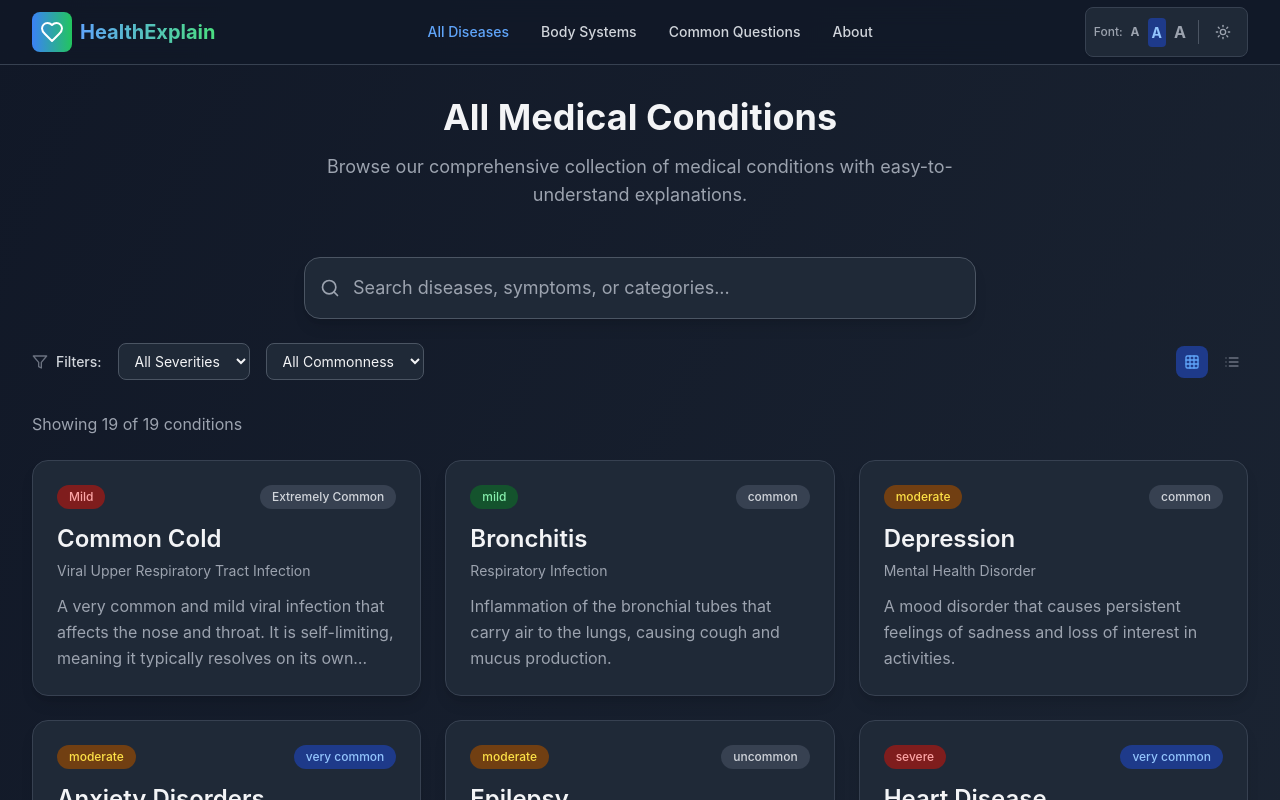
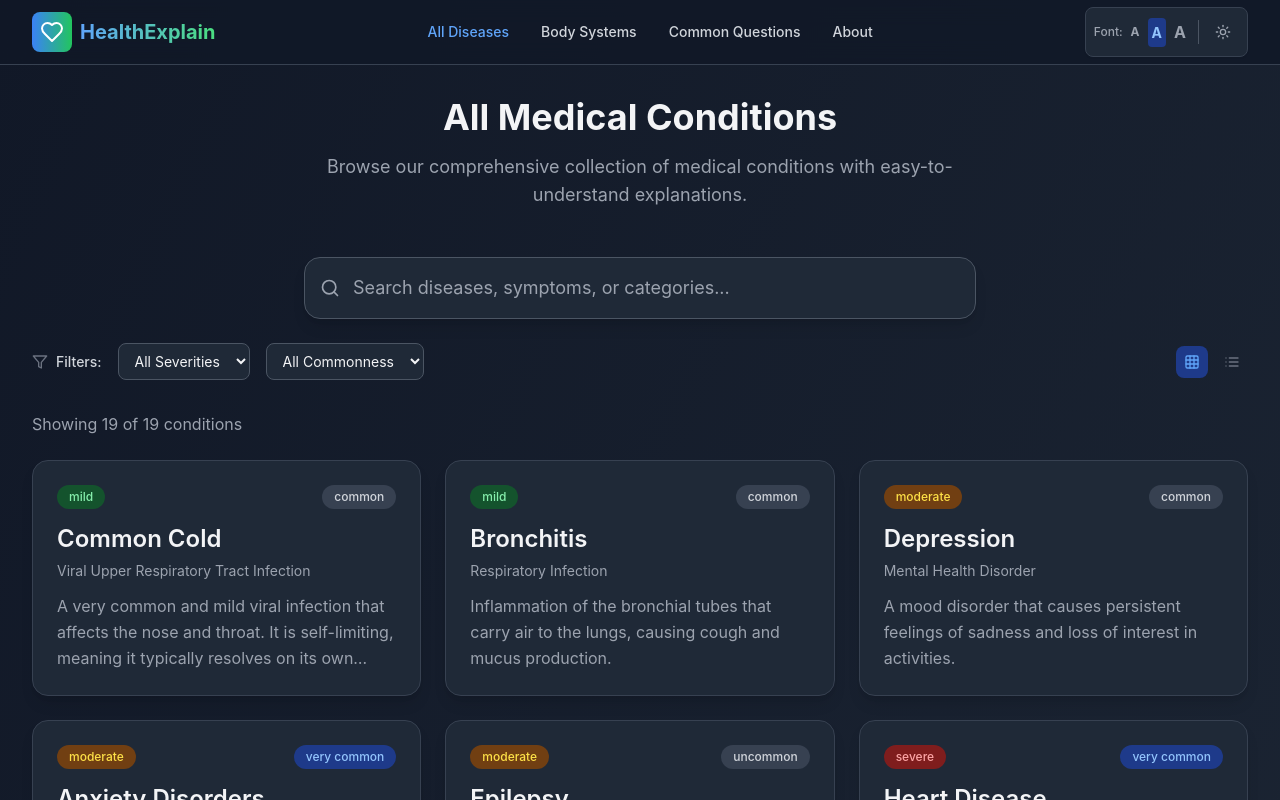
Before and after one commit to milappatel1/HealthGuide, a React (Vite) app: page /diseases in a window 1280 px wide. Shown: the top 800 px of the page. Built offline with nearby package versions, Linux system fonts and the light colour scheme.

Commit message:
Update diseases.ts

```diff
--- a/src/data/diseases.ts
+++ b/src/data/diseases.ts
@@ -159,8 +159,8 @@ whatItFeelsLike:
 howToGetBetter:
 "Your body is the hero and will fight off the cold on its own! To help your body win, you should rest a lot, drink plenty of water or juice, and eat healthy foods. Medicine from the store can't cure the cold, but it can help your stuffy nose or sore throat feel better while your body does all the hard work.",
 },
-severity: "Mild",
-commonness: "Extremely Common",
+severity: "mild",
+commonness: "common",
 },
 
 
```
